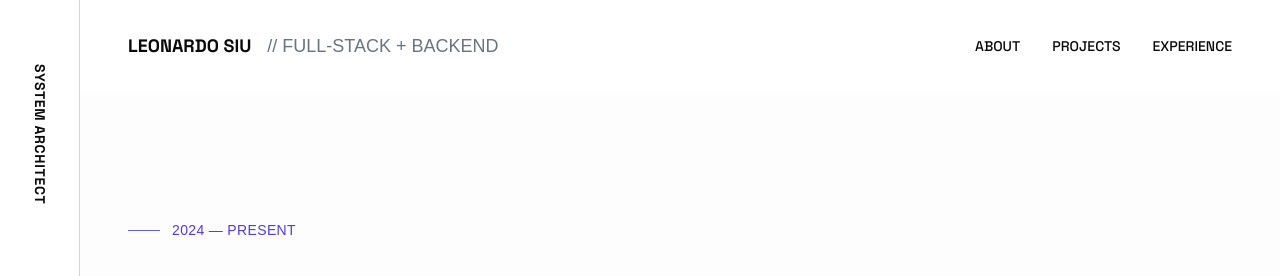
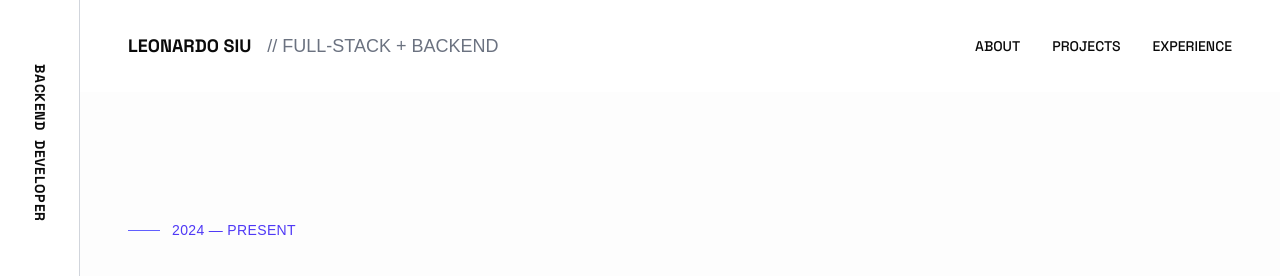
Before and after one commit to leonardosiu/portfolio-dev, a Next.js app: page /experience in a window 1280 px wide. Shown: the top 276 px of the page. Built offline with nearby package versions, Linux system fonts and the light colour scheme; a web font is replaced by a local one.

Commit message:
feat: implement rotating text w react bits component

```diff
--- a/components/layout/Sidebar.tsx
+++ b/components/layout/Sidebar.tsx
@@ -1,4 +1,5 @@
 import Link from "next/link";
+import RotatingText from "../ui/rotating-text";
 
 export default function Sidebar() {
   return (
@@ -6,7 +7,18 @@
       {/* Top: Logo/Text aligned with navbar */}
       <div className="flex flex-col items-center pt-8">
         <div className="writing-vertical-rl text-sm font-bold uppercase tracking-wider text-foreground">
-          SYSTEM ARCHITECT
+          <RotatingText
+            texts={['FULL-STACK DEVELOPER', 'BACKEND DEVELOPER', 'APPLIED AI/ML ENGINEER', 'SYSTEM ARCHITECT']}
+            mainClassName="text-sm font-bold text-foreground tracking-wider uppercaseoverflow-hidden py-0.5 sm:py-1 md:py-2"
+            staggerFrom={"first"}
+            initial={{ x: "100%" }}
+            animate={{ x: 0 }}
+            exit={{ x: "-120%" }}
+            staggerDuration={0.025}
+            splitLevelClassName="overflow-hidden pb-0.5 sm:pb-1 md:pb-1"
+            transition={{ type: "spring", damping: 30, stiffness: 400 }}
+            rotationInterval={5000}
+          />
         </div>
       </div>
 
--- /dev/null
+++ b/components/ui/rotating-text.css
@@ -0,0 +1,36 @@
+.text-rotate {
+    display: flex;
+    flex-wrap: wrap;
+    white-space: pre-wrap;
+    position: relative;
+  }
+
+  .text-rotate-sr-only {
+    position: absolute;
+    width: 1px;
+    height: 1px;
+    padding: 0;
+    margin: -1px;
+    overflow: hidden;
+    clip: rect(0, 0, 0, 0);
+    white-space: nowrap;
+    border: 0;
+  }
+
+  .text-rotate-word {
+    display: inline-flex;
+  }
+
+  .text-rotate-lines {
+    display: flex;
+    flex-direction: column;
+    width: 100%;
+  }
+
+  .text-rotate-element {
+    display: inline-block;
+  }
+
+  .text-rotate-space {
+    white-space: pre;
+  }
--- /dev/null
+++ b/components/ui/rotating-text.tsx
@@ -0,0 +1,226 @@
+'use client';
+
+import React, { forwardRef, useCallback, useEffect, useImperativeHandle, useMemo, useState } from 'react';
+import {
+  motion,
+  AnimatePresence,
+  Transition,
+  type VariantLabels,
+  type Target,
+  type TargetAndTransition
+} from 'motion/react';
+
+import './rotating-text.css';
+
+function cn(...classes: (string | undefined | null | boolean)[]): string {
+  return classes.filter(Boolean).join(' ');
+}
+
+export interface RotatingTextRef {
+  next: () => void;
+  previous: () => void;
+  jumpTo: (index: number) => void;
+  reset: () => void;
+}
+
+export interface RotatingTextProps
+  extends Omit<
+    React.ComponentPropsWithoutRef<typeof motion.span>,
+    'children' | 'transition' | 'initial' | 'animate' | 'exit'
+  > {
+  texts: string[];
+  transition?: Transition;
+  initial?: boolean | Target | VariantLabels;
+  animate?: boolean | VariantLabels | TargetAndTransition;
+  exit?: Target | VariantLabels;
+  animatePresenceMode?: 'sync' | 'wait';
+  animatePresenceInitial?: boolean;
+  rotationInterval?: number;
+  staggerDuration?: number;
+  staggerFrom?: 'first' | 'last' | 'center' | 'random' | number;
+  loop?: boolean;
+  auto?: boolean;
+  splitBy?: string;
+  onNext?: (index: number) => void;
+  mainClassName?: string;
+  splitLevelClassName?: string;
+  elementLevelClassName?: string;
+}
+
+const RotatingText = forwardRef<RotatingTextRef, RotatingTextProps>((props, ref) => {
+  const {
+    texts,
+    transition = { type: 'spring', damping: 25, stiffness: 300 },
+    initial = { x: '100%', opacity: 0 },
+    animate = { x: 0, opacity: 1 },
+    exit = { x: '-120%', opacity: 0 },
+    animatePresenceMode = 'wait',
+    animatePresenceInitial = false,
+    rotationInterval = 2000,
+    staggerDuration = 0,
+    staggerFrom = 'first',
+    loop = true,
+    auto = true,
+    splitBy = 'characters',
+    onNext,
+    mainClassName,
+    splitLevelClassName,
+    elementLevelClassName,
+    ...rest
+  } = props;
+
+  const [currentTextIndex, setCurrentTextIndex] = useState<number>(0);
+
+  const splitIntoCharacters = (text: string): string[] => {
+    if (typeof Intl !== 'undefined' && Intl.Segmenter) {
+      const segmenter = new Intl.Segmenter('en', { granularity: 'grapheme' });
+      return Array.from(segmenter.segment(text), segment => segment.segment);
+    }
+    return Array.from(text);
+  };
+
+  const elements = useMemo(() => {
+    const currentText: string = texts[currentTextIndex];
+    if (splitBy === 'characters') {
+      const words = currentText.split(' ');
+      return words.map((word, i) => ({
+        characters: splitIntoCharacters(word),
+        needsSpace: i !== words.length - 1
+      }));
+    }
+    if (splitBy === 'words') {
+      return currentText.split(' ').map((word, i, arr) => ({
+        characters: [word],
+        needsSpace: i !== arr.length - 1
+      }));
+    }
+    if (splitBy === 'lines') {
+      return currentText.split('\n').map((line, i, arr) => ({
+        characters: [line],
+        needsSpace: i !== arr.length - 1
+      }));
+    }
+
+    return currentText.split(splitBy).map((part, i, arr) => ({
+      characters: [part],
+      needsSpace: i !== arr.length - 1
+    }));
+  }, [texts, currentTextIndex, splitBy]);
+
+  const getStaggerDelay = useCallback(
+    (index: number, totalChars: number): number => {
+      const total = totalChars;
+      if (staggerFrom === 'first') return index * staggerDuration;
+      if (staggerFrom === 'last') return (total - 1 - index) * staggerDuration;
+      if (staggerFrom === 'center') {
+        const center = Math.floor(total / 2);
+        return Math.abs(center - index) * staggerDuration;
+      }
+      if (staggerFrom === 'random') {
+        const randomIndex = Math.floor(Math.random() * total);
+        return Math.abs(randomIndex - index) * staggerDuration;
+      }
+      return Math.abs((staggerFrom as number) - index) * staggerDuration;
+    },
+    [staggerFrom, staggerDuration]
+  );
+
+  const handleIndexChange = useCallback(
+    (newIndex: number) => {
+      setCurrentTextIndex(newIndex);
+      if (onNext) onNext(newIndex);
+    },
+    [onNext]
+  );
+
+  const next = useCallback(() => {
+    const nextIndex = currentTextIndex === texts.length - 1 ? (loop ? 0 : currentTextIndex) : currentTextIndex + 1;
+    if (nextIndex !== currentTextIndex) {
+      handleIndexChange(nextIndex);
+    }
+  }, [currentTextIndex, texts.length, loop, handleIndexChange]);
+
+  const previous = useCallback(() => {
+    const prevIndex = currentTextIndex === 0 ? (loop ? texts.length - 1 : currentTextIndex) : currentTextIndex - 1;
+    if (prevIndex !== currentTextIndex) {
+      handleIndexChange(prevIndex);
+    }
+  }, [currentTextIndex, texts.length, loop, handleIndexChange]);
+
+  const jumpTo = useCallback(
+    (index: number) => {
+      const validIndex = Math.max(0, Math.min(index, texts.length - 1));
+      if (validIndex !== currentTextIndex) {
+        handleIndexChange(validIndex);
+      }
+    },
+    [texts.length, currentTextIndex, handleIndexChange]
+  );
+
+  const reset = useCallback(() => {
+    if (currentTextIndex !== 0) {
+      handleIndexChange(0);
+    }
+  }, [currentTextIndex, handleIndexChange]);
+
+  useImperativeHandle(
+    ref,
+    () => ({
+      next,
+      previous,
+      jumpTo,
+      reset
+    }),
+    [next, previous, jumpTo, reset]
+  );
+
+  useEffect(() => {
+    if (!auto) return;
+    const intervalId = setInterval(next, rotationInterval);
+    return () => clearInterval(intervalId);
+  }, [next, rotationInterval, auto]);
+
+  return (
+    <motion.span className={cn('text-rotate', mainClassName)} {...rest} layout transition={transition}>
+      <span className="text-rotate-sr-only">{texts[currentTextIndex]}</span>
+      <AnimatePresence mode={animatePresenceMode} initial={animatePresenceInitial}>
+        <motion.span
+          key={currentTextIndex}
+          className={cn(splitBy === 'lines' ? 'text-rotate-lines' : 'text-rotate')}
+          layout
+          aria-hidden="true"
+        >
+          {elements.map((wordObj, wordIndex, array) => {
+            const previousCharsCount = array.slice(0, wordIndex).reduce((sum, word) => sum + word.characters.length, 0);
+            return (
+              <span key={wordIndex} className={cn('text-rotate-word', splitLevelClassName)}>
+                {wordObj.characters.map((char, charIndex) => (
+                  <motion.span
+                    key={charIndex}
+                    initial={initial}
+                    animate={animate}
+                    exit={exit}
+                    transition={{
+                      ...transition,
+                      delay: getStaggerDelay(
+                        previousCharsCount + charIndex,
+                        array.reduce((sum, word) => sum + word.characters.length, 0)
+                      )
+                    }}
+                    className={cn('text-rotate-element', elementLevelClassName)}
+                  >
+                    {char}
+                  </motion.span>
+                ))}
+                {wordObj.needsSpace && <span className="text-rotate-space"> </span>}
+              </span>
+            );
+          })}
+        </motion.span>
+      </AnimatePresence>
+    </motion.span>
+  );
+});
+
+RotatingText.displayName = 'RotatingText';
+export default RotatingText;
```
